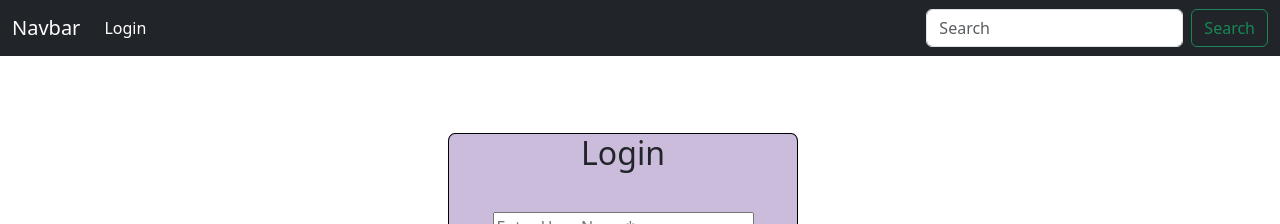
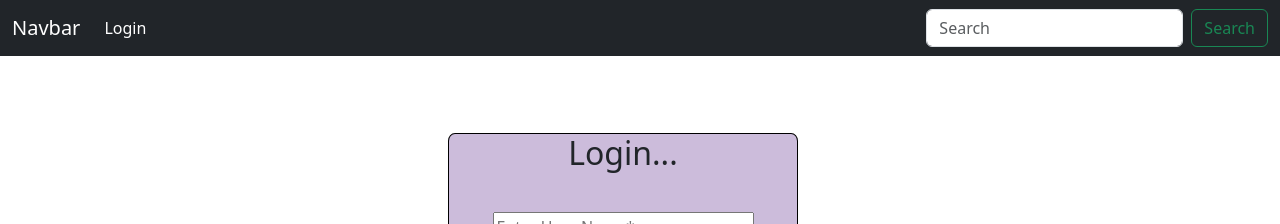
Before and after one commit to ravigupta16297/SHOPPINGCART, a React (Create React App) app: page / in a window 1280 px wide. Shown: the top 224 px of the page. Built offline with nearby package versions, Linux system fonts and the light colour scheme.

Commit message:
Updated login text

```diff
--- a/src/compo/Login.js
+++ b/src/compo/Login.js
@@ -44,7 +44,7 @@ const Login = () => {
     return (
         <>
             <div className='contain'>
-                <h2>Login</h2>
+                <h2>Login...</h2>
                 <input type="text" name='uname' onChange={handleChange} placeholder='Enter User-Name*' />
                 {err && <p><strong>{err.name}</strong></p>}
                 <input type="password" name='pass' onChange={handleChange} placeholder='Enter Password*' /><br />
```
